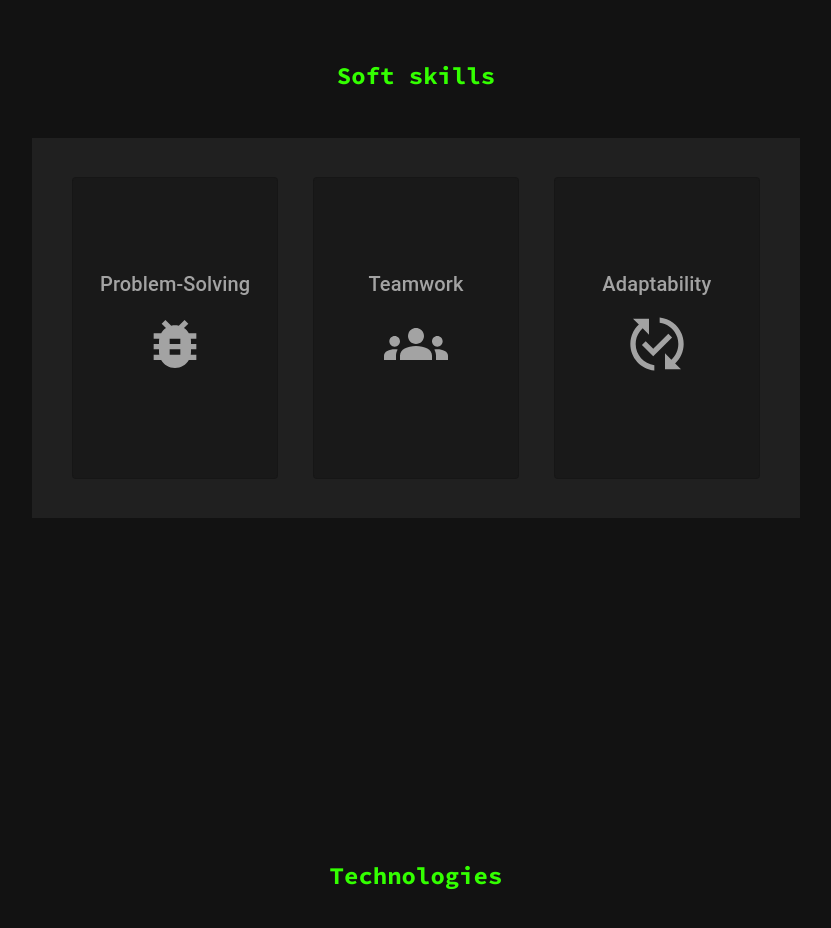
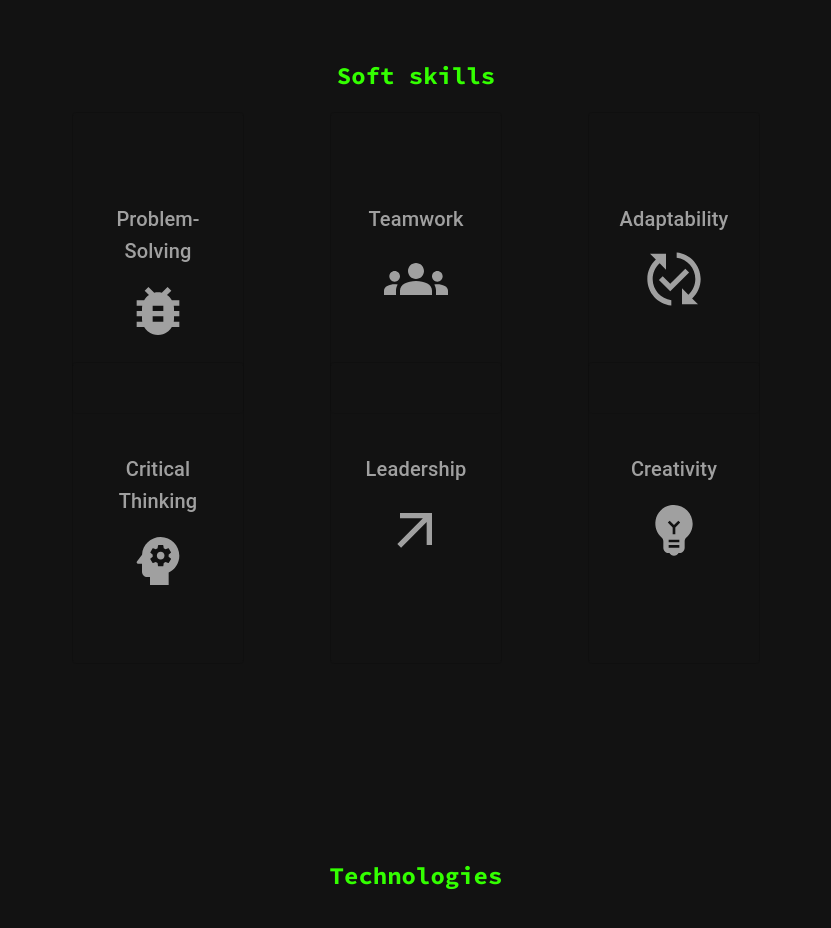
Before and after one commit to darksoul96/darksoul96.github.io, a React (Vite) app in the folder portfolio/: page / in a window 1280 px wide. Shown: the part 1700-2628 px from the top of the page, without its empty margins (224-1055 px from the left). Built offline with nearby package versions, Linux system fonts and the light colour scheme.

Commit message:
Changes in skills and icons

```diff
--- a/portfolio/src/components/about.tsx
+++ b/portfolio/src/components/about.tsx
@@ -15,13 +15,13 @@ experience in various engineering projects. <br /><br />
 I had the privilege of developing and mantaining a project called MyCareReports owned
 by the Cancer Support Community. <br /><br />
 Furthermore, I have actively maintained my personal repository, where I have undertaken
-several projects showcasing my skills in software engineering, including web and mobile applications utilizing frameworks such
-as React, Angular, and Flutter, as well as desktop applications developed in C++. <br /><br />
+several projects showcasing my skills in software engineering, including web, mobile and desktop applications. <br /><br />
 This diverse experience has strengthened my
-problem-solving abilities and my commitment to delivering innovative solutions.
+problem-solving abilities and my commitment to delivering innovative solutions. <br/>
+Oh, and by the way I'm also a big C++ enthusiast.
             </p>
             <br />
-            <a id="resume-link" href="https://1drv.ms/b/s!Asw_2YTjYXyQi9U78-5O4vo8tajxJw?e=VZvNaI" target="_blank">My resume</a>
+            <a id="resume-link" href="https://1drv.ms/b/s!Asw_2YTjYXyQi9YjkcFvCnJb6ibvVQ?e=DphxDM" target="_blank">My resume</a>
         </section>
     )
 }
--- a/portfolio/src/components/skills.css
+++ b/portfolio/src/components/skills.css
@@ -10,11 +10,10 @@
     color: #33FF00;
 }
 
-.skills-cards {
+.skills-cards-row {
     display: flex;
     justify-content: space-between;
-    background-color: rgba(255, 255, 255, 0.06);
-    padding: 15px;
+    padding: 0px;
     padding-left: 40px;
     padding-right: 40px;
 }
@@ -45,29 +44,35 @@
     display: none;
 }
 
-@media screen and (max-width: 1000px) {
-    #skills-cards-small {
-        display: flex;
-        justify-content: center;
+@media screen and (max-width: 940px) {
+
+    .skill-box {
+        width: 35%;
+    }
+
+}
+
+@media screen and (max-width: 800px) {
+
+}
+
+@media screen and (max-width: 700px) {
+
+    #skills-cards-small > .MuiPaper-root > .MuiCardContent-root > .MuiTypography-root {
+        font-size: 1rem;
     }
 
     .skill-box {
         display: none !important;
     }
 
-    .skills-cards {
+    .skills-cards-row {
         display: none !important;
     }
-}
 
-@media screen and (max-width: 880px) {
-    #skills-cards-small > .MuiPaper-root > .MuiCardContent-root > .MuiTypography-root {
-        font-size: 1rem;
-    }
-}
-
-@media screen and (max-width: 650px) {
     #skills-cards-small {
+        display: flex;
+        justify-content: center;
         flex-direction: column;
     }
     #skills-cards-small > .MuiPaper-root > .MuiCardContent-root {
--- a/portfolio/src/components/skills.tsx
+++ b/portfolio/src/components/skills.tsx
@@ -7,6 +7,9 @@ import GroupsIcon from '@mui/icons-material/Groups';
 import React from "react";
 import BugReportIcon from '@mui/icons-material/BugReport';
 import PublishedWithChangesIcon from '@mui/icons-material/PublishedWithChanges';
+import PsychologyIcon from '@mui/icons-material/Psychology';
+import ArrowOutwardIcon from '@mui/icons-material/ArrowOutward';
+import EmojiObjectsIcon from '@mui/icons-material/EmojiObjects';
 
 
 export default function Skills() {
@@ -45,18 +48,63 @@ export default function Skills() {
         </React.Fragment>
       );
 
+      const cardCriticalThinking = (
+        <React.Fragment>
+          <CardContent id="card-content-critical" sx={{ display: 'flex', alignItems: 'center', flexWrap: 'wrap', flexDirection: 'column', paddingTop: '90px', paddingBottom: '100px' }}>
+            <Typography variant="h6" component="div" sx={{ mb: 1.5, textAlign: 'center', color: 'rgba(255, 255, 255, 0.6)' }}>
+              Critical Thinking
+            </Typography>
+            <PsychologyIcon sx={{ color: 'rgba(255, 255, 255, 0.6)', fontSize: '4rem' }}/>
+          </CardContent>
+        </React.Fragment>
+      );
+
+      const cardLeadership = (
+        <React.Fragment>
+          <CardContent id="card-content-critical" sx={{ display: 'flex', alignItems: 'center', flexWrap: 'wrap', flexDirection: 'column', paddingTop: '90px', paddingBottom: '100px' }}>
+            <Typography variant="h6" component="div" sx={{ mb: 1.5, textAlign: 'center', color: 'rgba(255, 255, 255, 0.6)' }}>
+              Leadership
+            </Typography>
+            <ArrowOutwardIcon sx={{ color: 'rgba(255, 255, 255, 0.6)', fontSize: '4rem' }}/>
+          </CardContent>
+        </React.Fragment>
+      );
+
+      const cardCreativity = (
+        <React.Fragment>
+          <CardContent id="card-content-critical" sx={{ display: 'flex', alignItems: 'center', flexWrap: 'wrap', flexDirection: 'column', paddingTop: '90px', paddingBottom: '100px' }}>
+            <Typography variant="h6" component="div" sx={{ mb: 1.5, textAlign: 'center', color: 'rgba(255, 255, 255, 0.6)' }}>
+              Creativity
+            </Typography>
+            <EmojiObjectsIcon sx={{ color: 'rgba(255, 255, 255, 0.6)', fontSize: '4rem' }}/>
+          </CardContent>
+        </React.Fragment>
+      );
+
     return (
         <section className="skills">
             <h1>Soft skills</h1><br />
-            <div className="skills-cards">
-                <Box className="skill-box" sx={{ width: '30%', height: 350, display: 'flex', justifyContent: 'center', alignItems: 'center' }}>
+            <div className="skills-cards-row">
+                <Box className="skill-box" sx={{ width: '25%', height: 250, display: 'flex', justifyContent: 'center', alignItems: 'center' }}>
                     <Card sx={{ width: 300, height: 300, backgroundColor: '#12121280' }} variant="outlined">{cardProblemSolving}</Card>
                 </Box>
-                <Box className="skill-box" sx={{ width: '30%', height: 350, display: 'flex', justifyContent: 'center', alignItems: 'center'}}>
+                <Box className="skill-box" sx={{ width: '25%', height: 250, display: 'flex', justifyContent: 'center', alignItems: 'center'}}>
                     <Card sx={{ width: 300, height: 300, backgroundColor: '#12121280' }} variant="outlined">{cardTeamwork}</Card>
                 </Box>
-                <Box className="skill-box" sx={{ width: '30%', height: 350, display: 'flex', justifyContent: 'center', alignItems: 'center'}}>
+                <Box className="skill-box" sx={{ width: '25%', height: 250, display: 'flex', justifyContent: 'center', alignItems: 'center'}}>
                     <Card sx={{ width: 300, height: 300, backgroundColor: '#12121280' }} variant="outlined">{cardAdaptability}</Card>
+                </Box>
+
+            </div>
+            <div className="skills-cards-row">
+                <Box className="skill-box" sx={{ width: '25%', height: 250, display: 'flex', justifyContent: 'center', alignItems: 'center'}}>
+                    <Card sx={{ width: 300, height: 300, backgroundColor: '#12121280' }} variant="outlined">{cardCriticalThinking}</Card>
+                </Box>
+                <Box className="skill-box" sx={{ width: '25%', height: 250, display: 'flex', justifyContent: 'center', alignItems: 'center'}}>
+                    <Card sx={{ width: 300, height: 300, backgroundColor: '#12121280' }} variant="outlined">{cardLeadership}</Card>
+                </Box>
+                <Box className="skill-box" sx={{ width: '25%', height: 250, display: 'flex', justifyContent: 'center', alignItems: 'center'}}>
+                    <Card sx={{ width: 300, height: 300, backgroundColor: '#12121280' }} variant="outlined">{cardCreativity}</Card>
                 </Box>
             </div>
 
@@ -64,6 +112,9 @@ export default function Skills() {
               <Card sx={{ backgroundColor: 'transparent', borderColor: 'transparent' }} variant="outlined">{cardProblemSolving}</Card>
               <Card sx={{ backgroundColor: 'transparent', borderColor: 'transparent' }} variant="outlined">{cardTeamwork}</Card>
               <Card sx={{ backgroundColor: 'transparent', borderColor: 'transparent' }} variant="outlined">{cardAdaptability}</Card>
+              <Card sx={{ backgroundColor: 'transparent', borderColor: 'transparent' }} variant="outlined">{cardCriticalThinking}</Card>
+              <Card sx={{ backgroundColor: 'transparent', borderColor: 'transparent' }} variant="outlined">{cardLeadership}</Card>
+              <Card sx={{ backgroundColor: 'transparent', borderColor: 'transparent' }} variant="outlined">{cardCreativity}</Card>
             </div>
 
 
```
